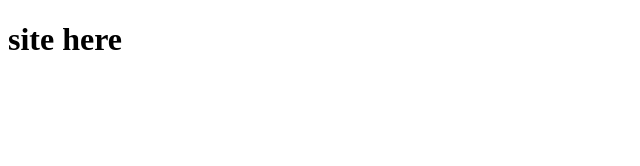
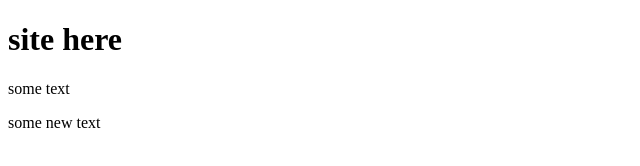
Before and after one commit to ognevaolya/site, a plain HTML site: page index.html in a window 1280 px wide. Shown: the whole page, without its empty margins (0-640 px from the left). Drawn offline with Linux system fonts and the light colour scheme.

Commit message:
second commit

```diff
--- a/index.html
+++ b/index.html
@@ -7,5 +7,7 @@
 </head>
 <body>
 	<h1>site here</h1>
+	<p>some text</p>
+	<p>some new text</p>
 </body>
 </html>
```
